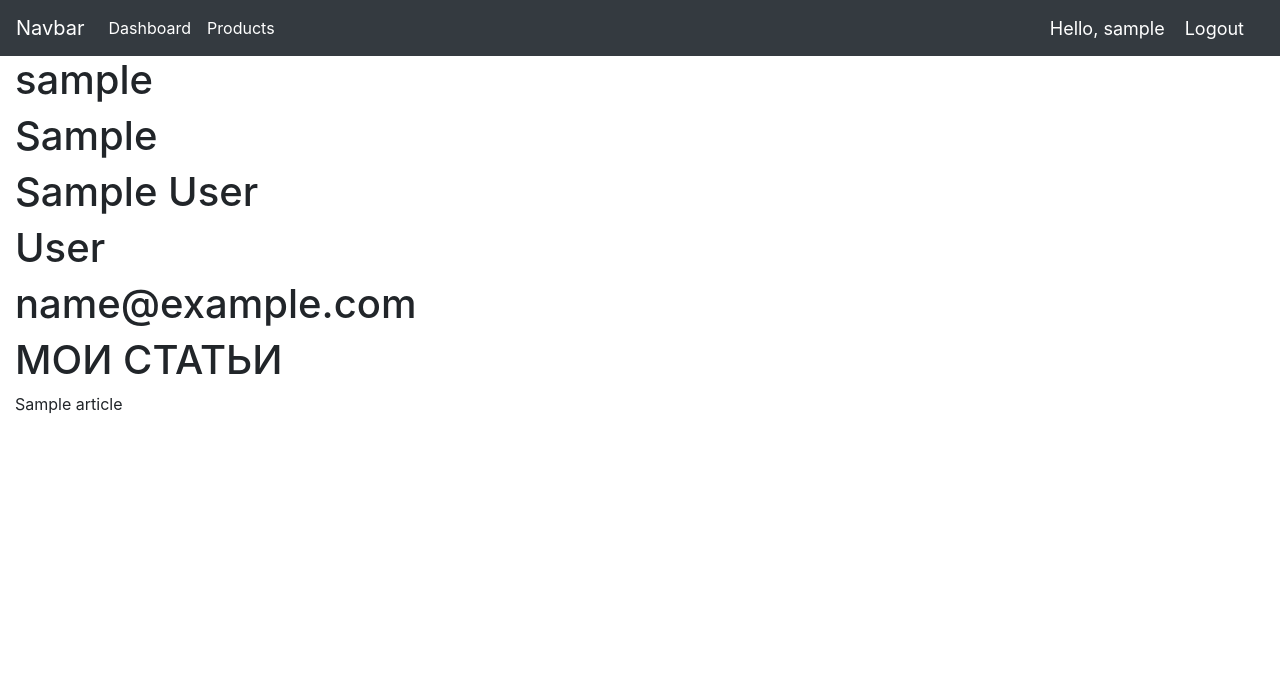
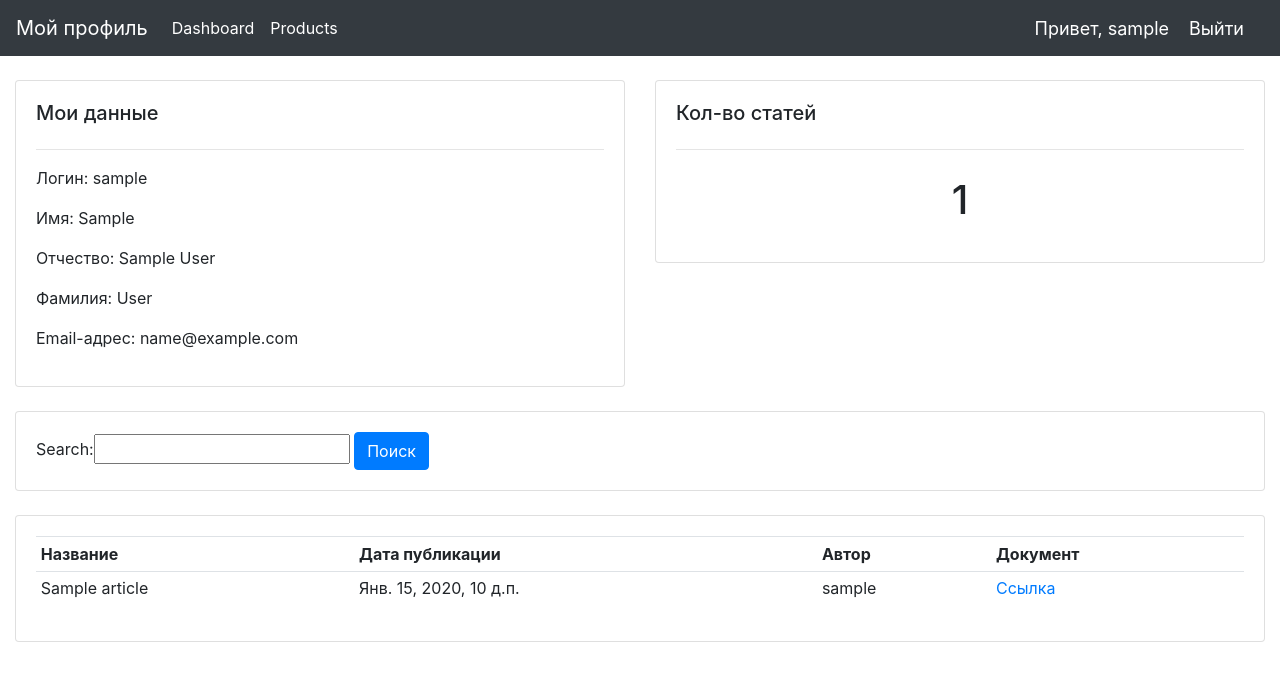
Before and after one commit to SayanGarm/ProjectGPO, a Django app: page /accounts/profile/ in a window 1280 px wide. Shown: the top 681 px of the page. Run offline with Django 3.2, Linux system fonts and the light colour scheme; a user stored in the database is signed in; tables that the repository leaves empty hold one stand-in row (values such as "Sample post").

Commit message:
Улучшен профиль
Добавлено красивое отображение + основа для фильтрации

```diff
--- a/Account/templates/layout/basic.html
+++ b/Account/templates/layout/basic.html
@@ -5,7 +5,7 @@
 <head>
     <meta charset="UTF-8">
     <meta name="viewport" content="width=device-width, initial-scale=1.0">
-    <title>{% block title %}Главная{% endblock %} - Доска объявлений</title>
+    <title>{% block title %}Главная{% endblock %} - Портал статей</title>
     <link rel="stylesheet" type="text/css" href="{% static 'bboard/style.css' %}">
     <link rel="stylesheet" href="https://cdn.jsdelivr.net/npm/bootstrap@4.5.3/dist/css/bootstrap.min.css" integrity="sha384-TX8t27EcRE3e/ihU7zmQxVncDAy5uIKz4rEkgIXeMed4M0jlfIDPvg6uqKI2xXr2" crossorigin="anonymous">
 </head>
--- a/Account/templates/layout/navbar.html
+++ b/Account/templates/layout/navbar.html
@@ -9,7 +9,7 @@
 </style>
 
 <nav class="navbar navbar-expand-lg navbar-dark bg-dark">
-  <a class="navbar-brand" href="#">Navbar</a>
+  <a class="navbar-brand" href="#">Мой профиль</a>
   <button class="navbar-toggler" type="button" data-toggle="collapse" data-target="#navbarNav" aria-controls="navbarNav" aria-expanded="false" aria-label="Toggle navigation">
     <span class="navbar-toggler-icon"></span>
   </button>
@@ -26,6 +26,6 @@
     </ul>
   </div>
 
-  <span class="hello-msg">Hello, {{request.user}}</span>
-  <span><a class="hello-msg" href="{% url 'logout' %}">Logout</a></span>
+  <span class="hello-msg">Привет, {{request.user}}</span>
+  <span><a class="hello-msg" href="{% url 'logout' %}">Выйти</a></span>
 </nav>
--- a/Account/templates/registration/profile.html
+++ b/Account/templates/registration/profile.html
@@ -3,16 +3,65 @@
 {% block title %}Профиль{% endblock %}
 
 {% block content %}
-  <h1>{{profile.user}}</h1>
-  <h1>{{profile.first_name}}</h1>
-  <h1>{{profile.middle_name}}</h1>
-  <h1>{{profile.last_name}}</h1>
-  <h1>{{profile.email}}</h1>
 
-  <h1>МОИ СТАТЬИ</h1>
+<br>
+<div class="row">
+	<div class="col-md">
+		<div class="card card-body">
+			<h5>Мои данные</h5>
+			<hr>
+        <p>Логин: {{profile.user}}</p>
+        <p>Имя: {{profile.first_name}}</p>
+        <p>Отчество: {{profile.middle_name}}</p>
+        <p>Фамилия: {{profile.last_name}}</p>
+        <p>Email-адрес: {{profile.email}}</p>
+		</div>
+	</div>
 
-    {% for article in articles %}
-        <p>{{article.title}}</p>
-    {% endfor %}
+	<div class="col-md">
+		<div class="card card-body">
+			<h5>Кол-во статей</h5>
+			<hr>
+			<h1 style="text-align: center;padding: 10px">{{articles_count}}</h1>
+		</div>
+	</div>
+</div>
+
+<br>
+<div class="row">
+	<div class="col">
+		<div class="card card-body">
+			<form method="get">
+				{{form}}
+		    <button class="btn btn-primary" type="submit">Поиск</button>
+		  </form>
+		</div>
+	</div>
+
+</div>
+
+<br>
+<div class="row">
+	<div class="col-md">
+		<div class="card card-body">
+			<table class="table table-sm">
+				<tr>
+					<th>Название</th>
+					<th>Дата публикации</th>
+					<th>Автор</th>
+					<th>Документ</th>
+				</tr>
+				{% for article in articles %}
+					<tr>
+						<td>{{article.title}}</td>
+						<td>{{article.published}}</td>
+						<td>{{article.author}}</td>
+						<td><a href="{{article.document.url}}">Ссылка</a></td>
+					</tr>
+				{% endfor %}
+			</table>
+		</div>
+	</div>
+</div>
 
 {% endblock %}
--- a/Account/views.py
+++ b/Account/views.py
@@ -4,13 +4,22 @@ from django.http import HttpResponse
 
 from .models import Profile
 from ArticleBoard.models import Article
+from ArticleBoard.forms import ArticleListForm
 
 class ProfileView(View):
     def get(self, request, *args, **kwargs):
         profile = Profile.objects.get(user=request.user)
+
+        form = ArticleListForm(request.GET)
+        form.is_valid()
+
         articles = Article.objects.filter(author=request.user)
+        if form.cleaned_data['search']:
+            articles = articles.filter(title=form.cleaned_data['search'])
 
         context = { 'profile': profile,
-                    'articles': articles}
+                    'articles': articles,
+                    'articles_count': articles.count(),
+                    'form': form}
 
         return render(request, 'registration/profile.html', context)
--- /dev/null
+++ b/ArticleBoard/forms.py
@@ -0,0 +1,6 @@
+from django import forms
+
+from .models import Article
+
+class ArticleListForm(forms.Form):
+    search = forms.CharField(required=False)
```
